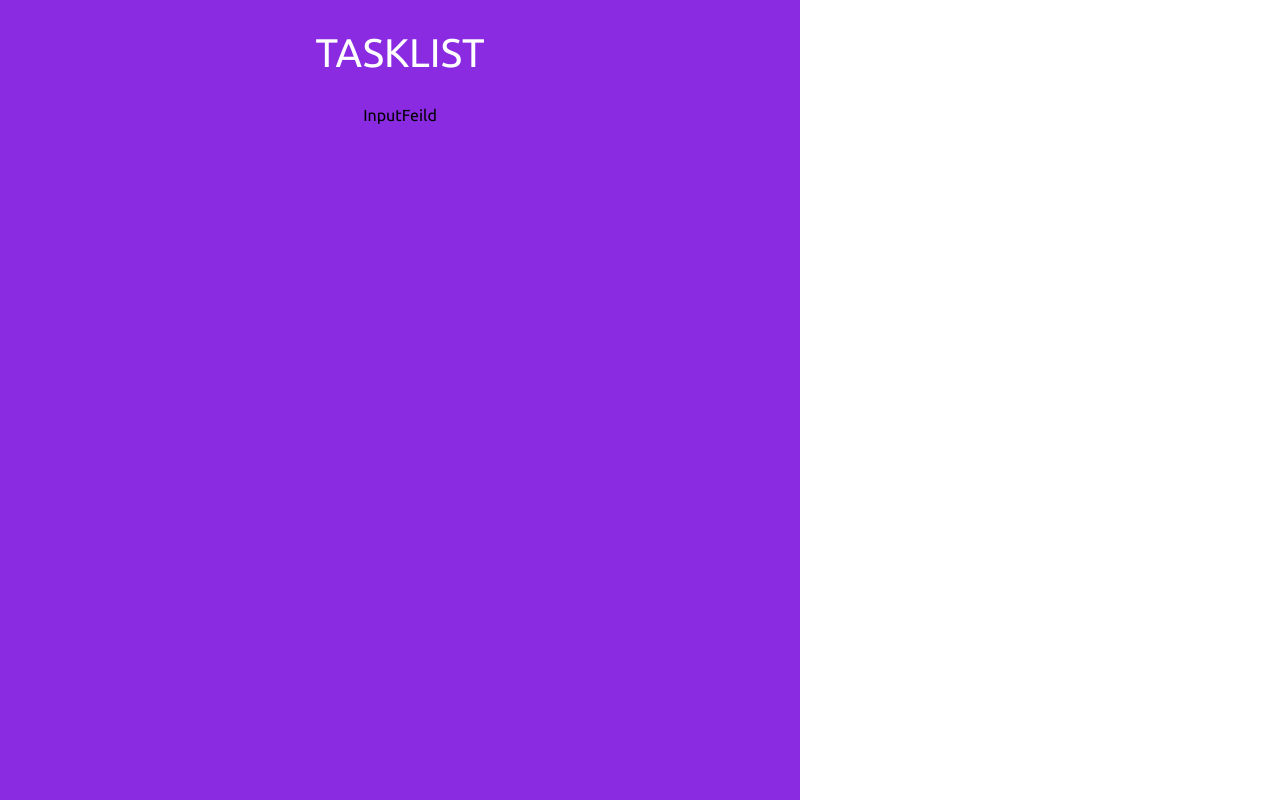
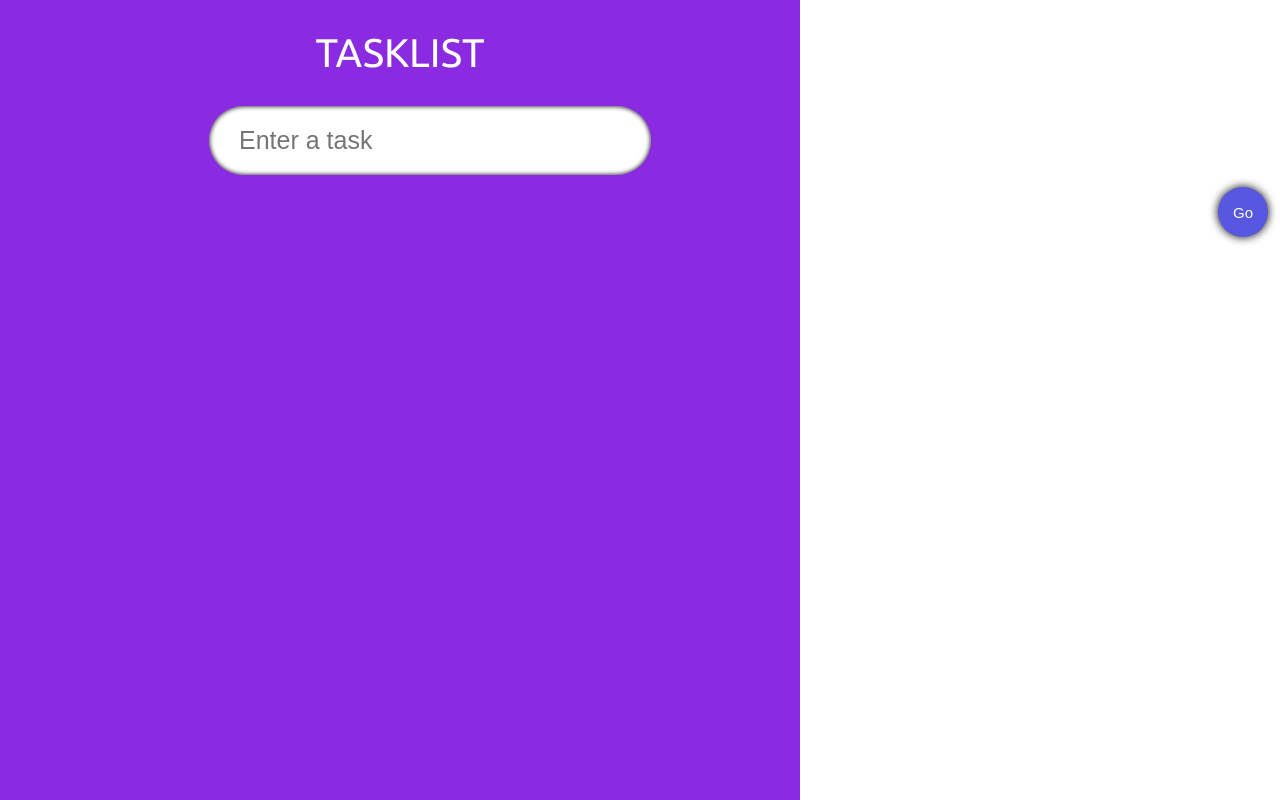
Before and after one commit to mehmetkekec58/Task-List, a React (Create React App) app: page / in a window 1280 px wide. Shown: the top 800 px of the page. Built offline with nearby package versions, Linux system fonts and the light colour scheme; the HTML template or start-up script is replaced by a standard one.

Commit message:
Input feild component added

```diff
--- a/src/components/InputFeild.tsx
+++ b/src/components/InputFeild.tsx
@@ -1,9 +1,19 @@
 import React from 'react'
+import './styles.css';
+interface Props {
+    todo: string;
+    setTodo: React.Dispatch<React.SetStateAction<string>>;
+    handleAdd:(e:React.FormEvent)=> void;
+}
+const InputFeild:React.FC<Props> = ({ todo, setTodo , handleAdd}: Props) =>{
+    return (
 
-function InputFeild() {
-  return (
-    <div>InputFeild</div>
-  )
+        <form className='input' onSubmit={handleAdd}>
+            <input type="input" value={todo} onChange={(e)=>setTodo(e.target.value)} placeholder='Enter a task' className='input_box' />
+            <button className='input_submit' type='submit'>Go</button>
+        </form>
+
+    )
 }
 
 export default InputFeild
--- /dev/null
+++ b/src/components/styles.css
@@ -0,0 +1,40 @@
+input{
+    display: flex;
+    width: 90%;
+    position: relative;
+    align-items: center;
+}
+.input_box{
+    width: 100%;
+    border-radius: 50px;
+    padding: 20px 30px;
+    font-size: 25px;
+    border: none;
+    transition: 0.2s;
+    box-shadow: inset 0 0 5px black;
+}
+.input_box:focus{
+    box-shadow: 0 0 10px 1000px rgb(0,0,0,0.5);
+    outline: none ;
+}
+.input_submit{
+    position:absolute;
+    width: 50px;
+    height: 50px;
+    margin: 12px;
+    border-radius: 50px;
+    right: 0px;
+    border: none;
+    font-size: 15px;
+    background-color: rgb(87, 87, 225);
+    color: white;
+    transition: 0.2s;
+    box-shadow: 0 0 10px black;
+}
+.input_submit:hover{
+    background-color: #388ae2;
+}
+.input_submit:active{
+    transform: scale(0.8);
+    box-shadow: 0 0 5px black;
+}
```
